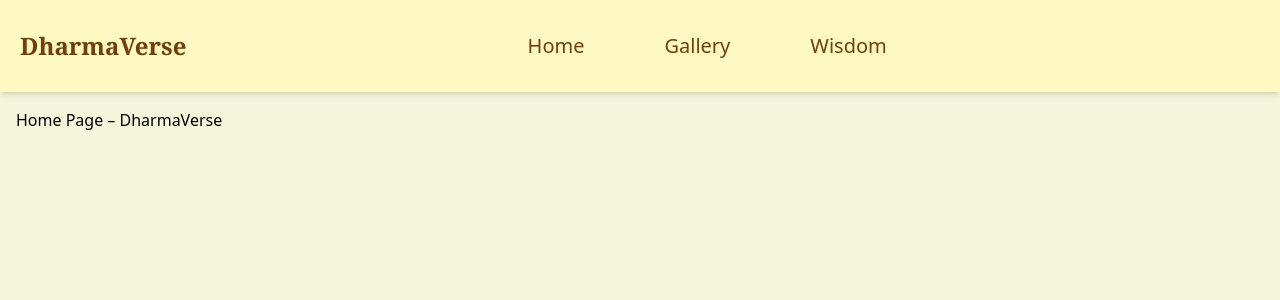
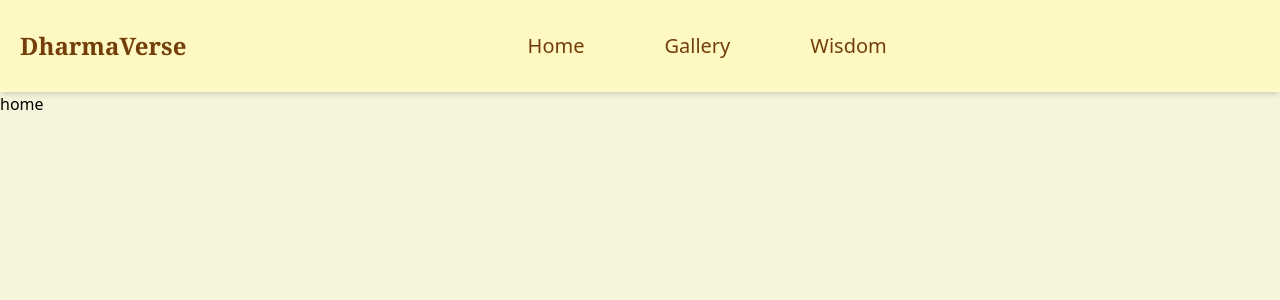
Before and after one commit to Basanta-khatri-0311/DharmaVerse, a React app: page / in a window 1280 px wide. Shown: the top 300 px of the page. Built offline with nearby package versions, Linux system fonts and the light colour scheme; the HTML template or start-up script is replaced by a standard one.

Commit message:
components

```diff
--- a/src/pages/Gallery.jsx
+++ b/src/pages/Gallery.jsx
@@ -3,7 +3,7 @@ import React from 'react'
 const Gallery = () => {
   return (
     <div>
-
+      Gallery
     </div>
   )
 }
--- a/src/pages/Home.jsx
+++ b/src/pages/Home.jsx
@@ -1,8 +1,9 @@
 import React from 'react'
+import NavBar from '../components/NavBar'
 
 const Home = () => {
   return (
-    <div className="p-4">Home Page – DharmaVerse</div>
+<div>home</div>
   )
 }
 
--- a/src/pages/Wisdom.jsx
+++ b/src/pages/Wisdom.jsx
@@ -3,7 +3,7 @@ import React from 'react'
 const Wisdom = () => {
   return (
     <div>
-
+      wisdom
     </div>
   )
 }
```
